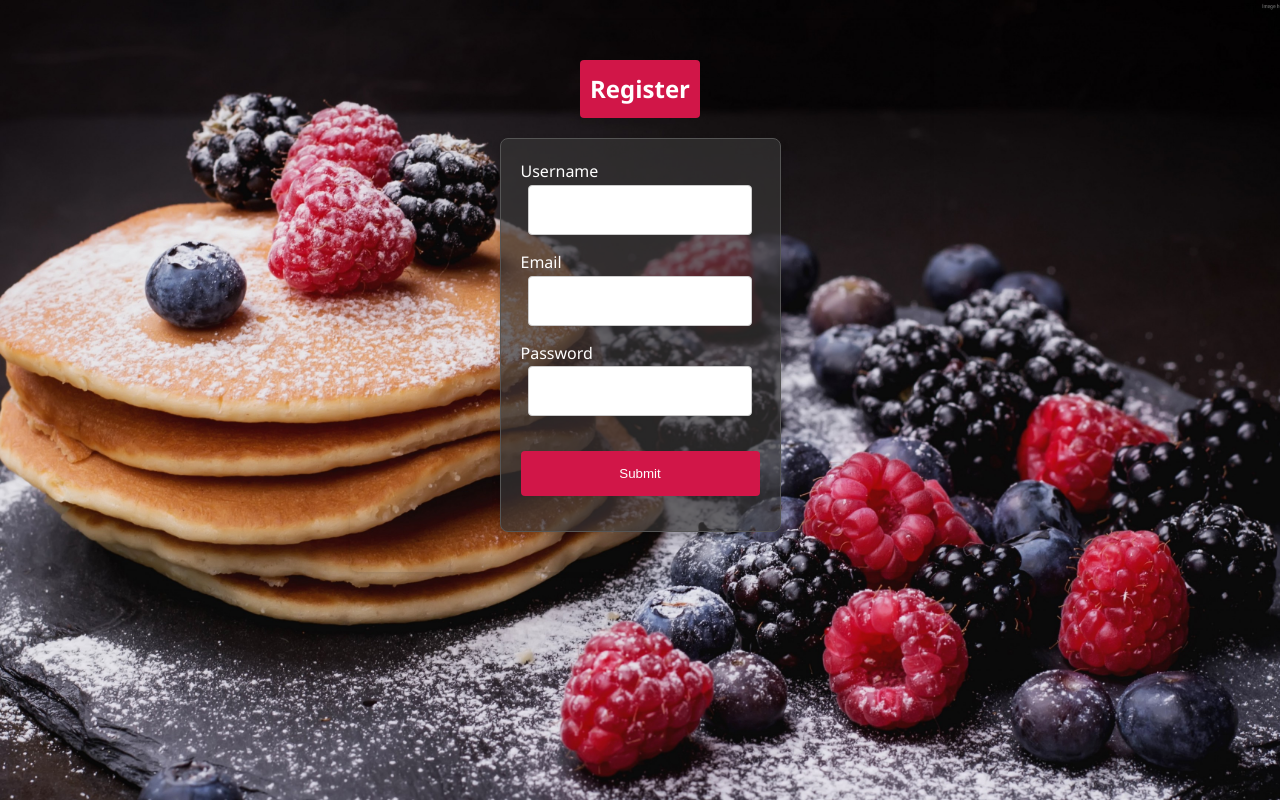
After one commit to danadobro/restaurant_recommendation, a Python web app: template app/templates/register.html in a window 1280 px wide. The commit adds this page. Run offline with Jinja, Linux system fonts and the light colour scheme; the template is opened without the code that fills it, so the values that code supplies are empty, except form fields; form fields are guessed from the names that the template uses.

Commit message:
Fixed the home page and added a registration page

```diff
--- a/app/css/style.css
+++ b/app/static/css/style.css
@@ -28,6 +28,7 @@ body {
     color: #333;
     line-height: 1.6;
     margin: 0;
+
 }
 
 header h1 {
@@ -106,7 +107,7 @@ form select:focus, form button:focus {
 body {
     font-family: 'Segoe UI', Tahoma, Geneva, Verdana, sans-serif;
     padding: 20px;
-    background-image: url('../project/background\ pancakes.jpg');
+    background-image: url('../images/background_panckaces.jpg');
     background-size: cover;
     background-position: center;
     background-attachment: fixed;
@@ -121,3 +122,53 @@ h4{
     margin: 20px 0;
     font-weight: bold;
 }
+
+h2 {
+    text-align: center;
+    margin-bottom: 20px;
+    font-size: 24px;
+    color: white;
+    background-color: #D11648; /* raspberry red Register title */
+    padding: 10px;
+    border-radius: 4px;
+}
+
+.btn {
+    background-color: #D11648; /* raspberry red sign up btn */
+    color: white; /* White for contrast */
+    padding: 15px;
+    border: none;
+    border-radius: 4px;
+    cursor: pointer;
+    width: 100%;
+    margin-top: 20px;
+
+}
+.btn:hover {
+    background-color: #7a0423; /* Darker shade of red for the hover state */
+}
+.form-control {
+    width: 80%;
+    padding: 15px;
+    margin: auto;
+    display: block;
+    border: 1px solid #ccc;
+    border-radius: 4px;
+    font-size: 16px;
+}
+.container {
+
+    padding: 40px;
+    border-radius: 8px;
+    box-shadow: 0 2px 4px rgba(0,0,0,0.1);
+    width: 60%;
+    max-width: 500px; /* For larger screens */
+    margin: auto;
+    display: flex;
+    flex-direction: column;
+    align-items: center; /* Center the form */
+}
+
+.form-group {
+    margin-bottom: 15px; /* margin for spacing */
+}
--- a/app/html/home.html
+++ b/app/templates/home.html
@@ -4,7 +4,7 @@
     <meta charset="UTF-8">
     <meta name="viewport" content="width=device-width, initial-scale=1.0">
     <title>home</title>
-    <link rel="stylesheet" href="style.css">
+    <link rel="stylesheet" href="{{ url_for('static',filename='css/style.css') }}">
 </head>
 <body>
     <header>
@@ -13,6 +13,8 @@
                 <li><a href="home.html">Home</a></li>
                 <li><a href="explore.html">Explore</a></li>
                 <li><a href="account.html">Account</a></li>
+                <li><a href="register.html">Account</a></li>
+                 <li><a href="{{ url_for('register') }}">Register</a></li>
             </ul>
         </nav>
     </header>
--- /dev/null
+++ b/app/templates/register.html
@@ -0,0 +1,31 @@
+<!DOCTYPE html>
+<html lang="en">
+<head>
+    <meta charset="UTF-8">
+    <title>Register</title>
+    <link rel="stylesheet" href="{{ url_for('static', filename='css/style.css') }}">
+</head>
+<body>
+    <div class="container">
+        <h2>Register</h2>
+        <form method="post">
+            {{ form.hidden_tag() }}
+            <div class="form-group">
+                {{ form.username.label }}
+                {{ form.username(class_='form-control') }}
+            </div>
+            <div class="form-group">
+                {{ form.email.label }}
+                {{ form.email(class_='form-control') }}
+            </div>
+            <div class="form-group">
+                {{ form.password.label }}
+                {{ form.password(class_='form-control') }}
+            </div>
+            <div class="form-group">
+                {{ form.submit(class_='btn') }}
+            </div>
+        </form>
+    </div>
+</body>
+</html>
```
Also changed, not shown: app/forms.py (added, +10 -0 lines), app/static/images/background_panckaces.jpg (renamed from app/images/background panckaces.jpg).
